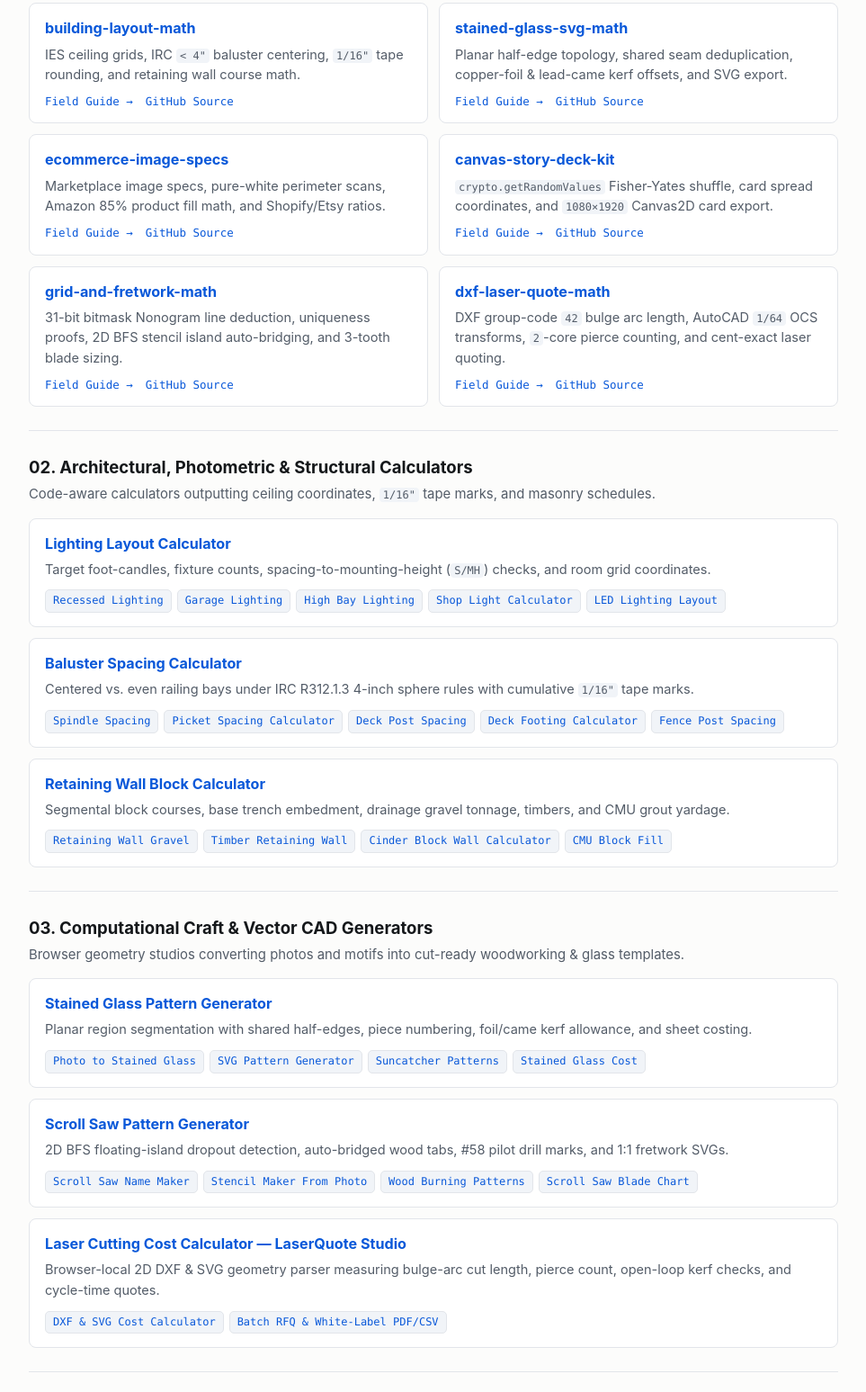
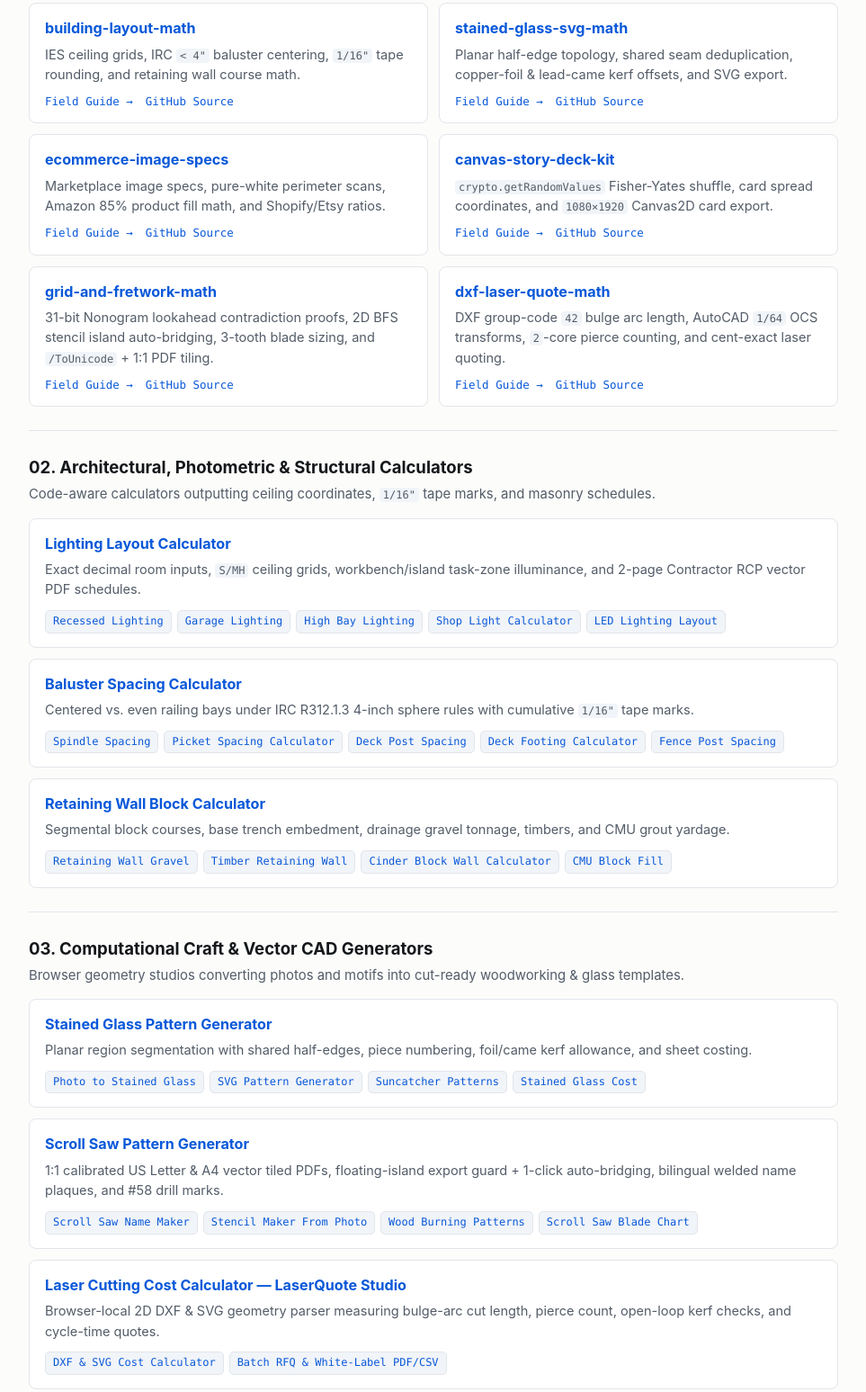
Before and after one commit to kaiyilu/kaiyilu.github.io, a plain HTML site: page index.html in a window 1280 px wide. Shown: the part 356-1903 px from the top of the page at 90% size, without its empty margins (158-1121 px from the left). Drawn offline with Linux system fonts and the light colour scheme.

Commit message:
docs: sync NonogramGrid, Scroll Saw, Lighting RCP specs, llms.txt & Dev.to vector PDF deep dive

```diff
--- a/index.html
+++ b/index.html
@@ -85,7 +85,7 @@ code{font:12px/1.4 var(--mo);background:var(--tg);padding:1px 4px;border-radius:
 </article>
 <article class="c">
 <h3><a href="https://kaiyilu.github.io/grid-and-fretwork-math/">grid-and-fretwork-math</a></h3>
-<p>31-bit bitmask Nonogram line deduction, uniqueness proofs, 2D BFS stencil island auto-bridging, and 3-tooth blade sizing.</p>
+<p>31-bit Nonogram lookahead contradiction proofs, 2D BFS stencil island auto-bridging, 3-tooth blade sizing, and <code>/ToUnicode</code> + 1:1 PDF tiling.</p>
 <div class="m"><a href="https://kaiyilu.github.io/grid-and-fretwork-math/">Field Guide &rarr;</a><a href="https://github.com/kaiyilu/grid-and-fretwork-math">GitHub Source</a></div>
 </article>
 <article class="c">
@@ -102,7 +102,7 @@ code{font:12px/1.4 var(--mo);background:var(--tg);padding:1px 4px;border-radius:
 <div class="g">
 <article class="c">
 <h3><a href="https://lightinglayoutcalculator.com/">Lighting Layout Calculator</a></h3>
-<p>Target foot-candles, fixture counts, spacing-to-mounting-height (<code>S/MH</code>) checks, and room grid coordinates.</p>
+<p>Exact decimal room inputs, <code>S/MH</code> ceiling grids, workbench/island task-zone illuminance, and 2-page Contractor RCP vector PDF schedules.</p>
 <ul class="t">
 <li><a href="https://lightinglayoutcalculator.com/recessed-lighting-layout-calculator/">Recessed Lighting</a></li>
 <li><a href="https://lightinglayoutcalculator.com/garage-lighting-layout-calculator/">Garage Lighting</a></li>
@@ -151,7 +151,7 @@ code{font:12px/1.4 var(--mo);background:var(--tg);padding:1px 4px;border-radius:
 </article>
 <article class="c">
 <h3><a href="https://scrollsawpatterngenerator.com/">Scroll Saw Pattern Generator</a></h3>
-<p>2D BFS floating-island dropout detection, auto-bridged wood tabs, #58 pilot drill marks, and 1:1 fretwork SVGs.</p>
+<p>1:1 calibrated US Letter &amp; A4 vector tiled PDFs, floating-island export guard + 1-click auto-bridging, bilingual welded name plaques, and #58 drill marks.</p>
 <ul class="t">
 <li><a href="https://scrollsawpatterngenerator.com/scroll-saw-name-pattern-maker/">Scroll Saw Name Maker</a></li>
 <li><a href="https://scrollsawpatterngenerator.com/stencil-maker-from-photo/">Stencil Maker From Photo</a></li>
@@ -193,7 +193,7 @@ code{font:12px/1.4 var(--mo);background:var(--tg);padding:1px 4px;border-radius:
 <div class="g">
 <article class="c">
 <h3><a href="https://nonogramgrid.com/">NonogramGrid — Nonogram Puzzle &amp; Photo Grid Generator</a></h3>
-<p>Uniqueness-verified 5&times;5–20&times;20 picture logic grids, bitmask line hints, daily challenges, and PDF packs.</p>
+<p>1–30 puzzle progressive <code>Mix 5&rarr;20</code> vector PDF booklets (Letter/A4, separate teacher keys, bilingual CJK <code>/ToUnicode</code> titles), mid-game solver continuation + lookahead contradiction proofs, and photo multi-solution guard (Clean Silhouette, Sharp Contours, Portrait Dither).</p>
 <ul class="t">
 <li><a href="https://nonogramgrid.com/nonogram-generator/">Nonogram Generator</a></li>
 <li><a href="https://nonogramgrid.com/daily-nonogram/">Daily Nonogram Puzzle</a></li>
@@ -244,6 +244,10 @@ code{font:12px/1.4 var(--mo);background:var(--tg);padding:1px 4px;border-radius:
 <h3><a href="https://dev.to/kaiyilu/exact-2d-dxf-bulge-arcs-autocad-ocs-transforms-2-core-laser-pierce-counting-in-typescript-4a0c">Exact 2D DXF Bulge Arcs, AutoCAD OCS Transforms &amp; 2-Core Laser Pierce Counting in TypeScript</a></h3>
 <p>Group-code <code>42</code> bulge arc integration, <code>1/64</code> Arbitrary Axis OCS-to-WCS transforms, and <code>2</code>-core sheet-metal pierce counting.</p>
 </li>
+<li class="c">
+<h3><a href="https://dev.to/kaiyilu/zero-dependency-bilingual-vector-pdfs-tounicode-4x-scanlines-nonogram-contradiction-proofs-19e5">Zero-Dependency Bilingual Vector PDFs (/ToUnicode + 4x Scanlines) &amp; Nonogram Contradiction Proofs in TypeScript</a></h3>
+<p>Hybrid <code>4&times;</code> scanline + <code>3 Tr</code> <code>/ToUnicode</code> CJK vector PDFs, 1:1 US Letter/A4 tiling, mid-game partial-board continuation, and cell-by-cell lookahead proofs.</p>
+</li>
 </ul>
 </section>
 </main>
```
Also changed, not shown: llms.txt, 1 other file.
